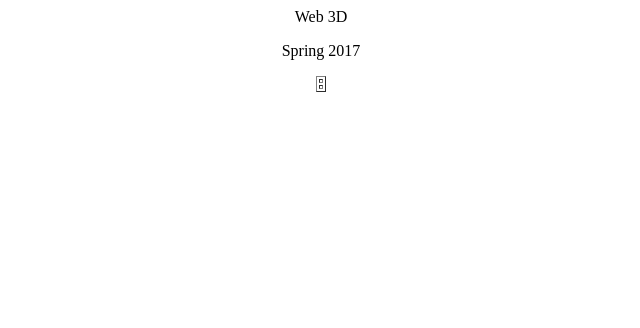
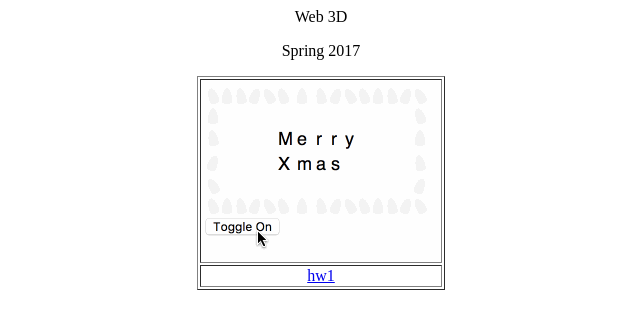
Before and after one commit to almostsank/2017_3W3D, a plain HTML site: page index.html in a window 1280 px wide. Shown: the whole page, without its empty margins (319-959 px from the left). Drawn offline with Linux system fonts and the light colour scheme.

Commit message:
modify index.html link to hw1.

```diff
--- a/index.html
+++ b/index.html
@@ -7,10 +7,10 @@
   <div align="center">
     <table border="1">
       <tr>
-        <td></td>
+        <td><img src="gifs/hw1.gif" width="238" height="180" /></td>
       </tr>
       <tr>
-        <td></td>
+        <td align="center"><a href="hw1.html">hw1</a></td>
       </tr>
     </table>
   </div>
```
